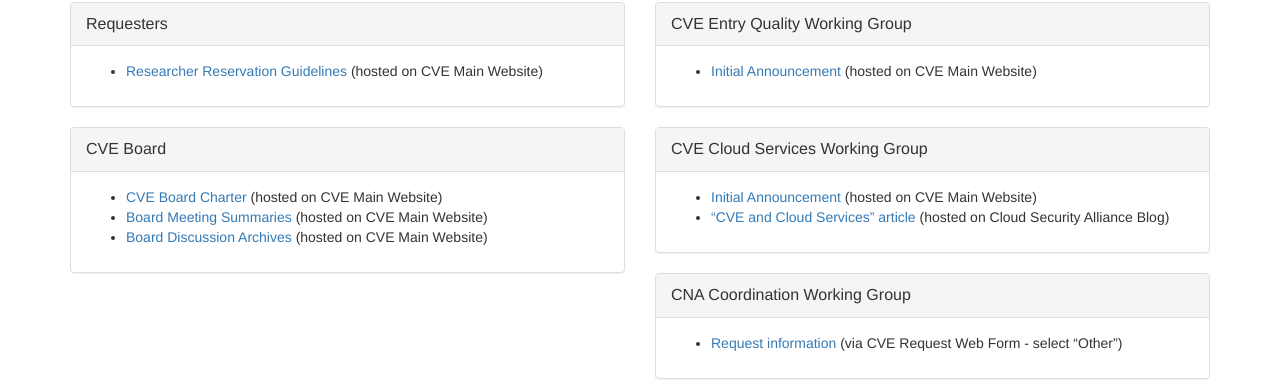
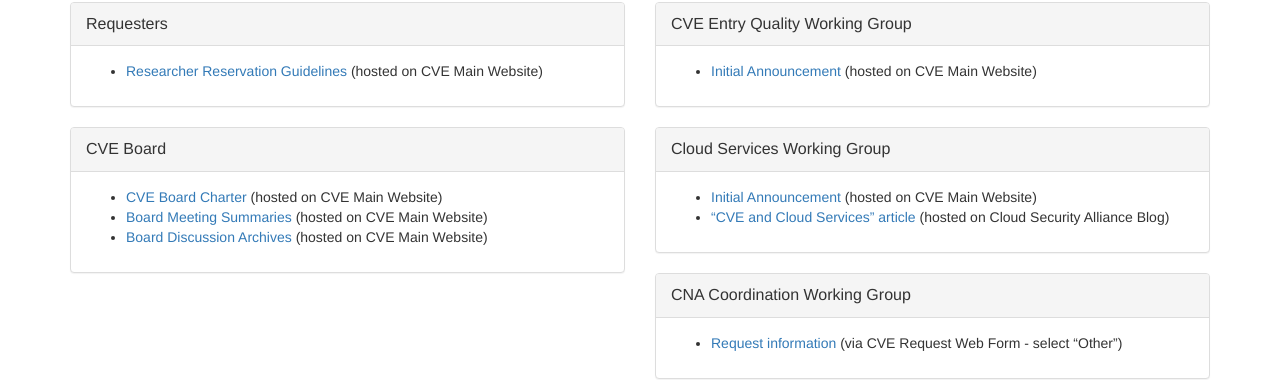
Before and after one commit to CVEProject/cveproject.github.io, a Jekyll site: the page built from docs/index.md, in a window 1280 px wide. Shown: the part 507-887 px from the top of the page. Built offline with Jekyll 4.4.1, drawn with Linux system fonts in a browser that asks for light colours; nearby versions of some CDN libraries.

Commit message:
Update docs/index.md

```diff
--- a/docs/index.md
+++ b/docs/index.md
@@ -115,7 +115,7 @@ layout: page
   <div class="col-md-6">
     <div class="panel panel-default">
       <div class="panel-heading">
-        <div class="panel-title">CVE Cloud Services Working Group</div>
+        <div class="panel-title">Cloud Services Working Group</div>
       </div>
       <div class="panel-body">
        <ul>
```
